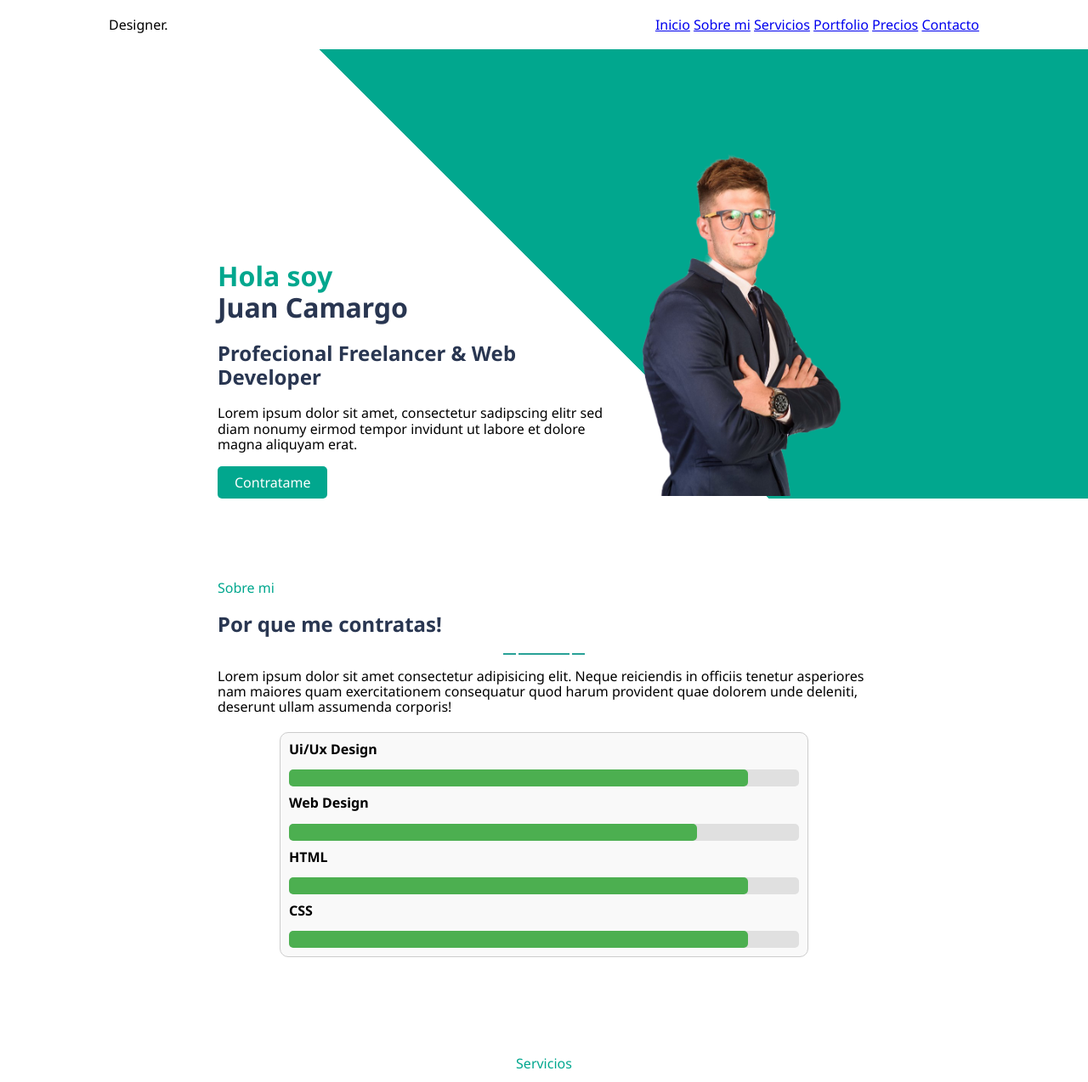
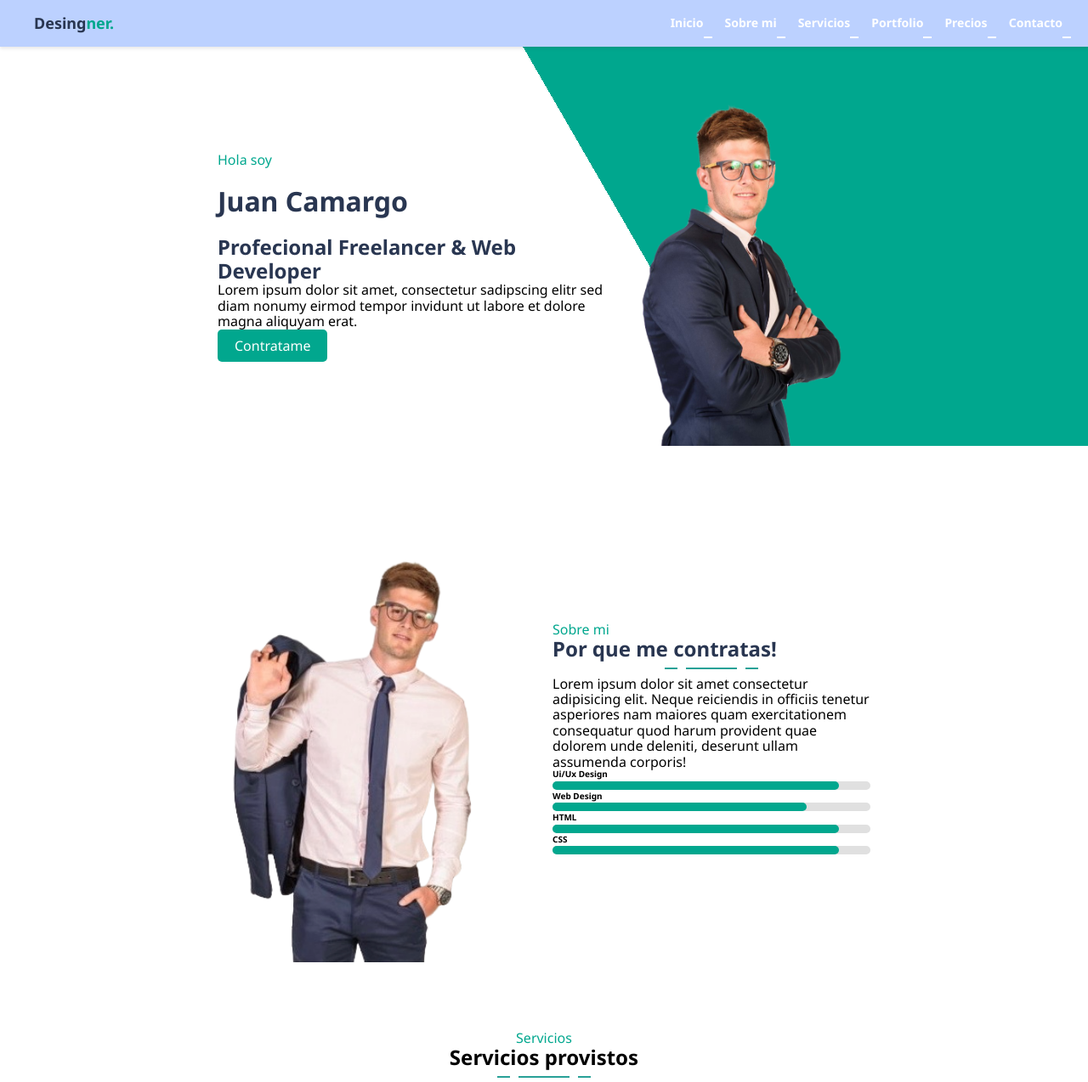
Before and after one commit to juanicamargo2001/TPF-Pagina-Tipo-Portfolio, a plain HTML site: page index.html in a window 1280 px wide. Shown: the top 1274 px of the page at 85% size. Drawn offline with nearby package versions, Linux system fonts and the light colour scheme.

Commit message:
estilando el header

```diff
--- a/css/styles.css
+++ b/css/styles.css
@@ -1,5 +1,12 @@
-*{
-    font-family: Noto Sans;
+* {
+    font-family: Noto Sans, sans-serif;
+    margin: 0;
+    padding: 0;
+    box-sizing: border-box;
+}
+
+body {
+    margin: 0;
 }
 
 .verde {
@@ -10,28 +17,96 @@
     color: #293651;
 }
 
-header{
+header {
     display: flex;
     justify-content: space-between;
     align-items: center;
-    padding: 20px 10vw;
-    background-color: #ffffff;
-    box-shadow: 0px 0px 10px 0px rgba(0,0,0,0.1);
+    position: fixed;
+    top: 0;
+    width: 100%;
+    padding: 5px 20px;
+    background-color: #bcd1ff;
+    box-shadow: 0 2px 4px rgba(0, 0, 0, 0.1); /* Sombra sutil */
+    z-index: 1000;
+}
+
+.logo {
+    margin-left: 20px;
+}
+
+.logo h1{
+    font-size: 18px;
+}
+
+.nav-bar {
+    display: flex;
+}
+
+.nav-bar nav {
+    display: flex;
+    gap: 5px; /* Espacio entre los enlaces */
+}
+
+.nav-bar a {
+    text-decoration: none;
+    color: #ffffff;
+    font-weight: bold;
+    font-size: 14px;
+    padding: 5px 10px;
+    position: relative;
+    transition: color 0.3s ease;
+}
+
+.nav-bar a::before, .nav-bar a::after {
+    content: '';
+    display: block;
+    position: absolute;
+    height: 2px;
+    width: 0;
+    background: #ffffff;
+    transition: width 0.3s;
+}
+
+.nav-bar a::before {
+    bottom: -5px;
+    left: 0;
+}
+
+.nav-bar a::after {
+    bottom: -5px;
+    right: 0;
+    width: 10px;
+}
+
+.nav-bar a:hover::before, .nav-bar a:hover::after {
+    width: 10px;
+}
+
+.nav-bar a:hover::before {
+    width: 30px; /* Ajusta este valor según necesites */
 }
 
 .hero{
     display: flex;
     flex-direction: row;
     justify-content: space-between;
-    align-items: flex-end;
+    align-items: center;
     padding-left: 20vw;
     padding-right: 20vw;
     padding-top: 10vh;
     background: rgb(255,255,255);
-    background: linear-gradient(45deg, rgba(255,255,255,1) 50%, rgba(1,167,142,1) 50%);
+    background: linear-gradient(60deg, rgba(255,255,255,1) 26%, rgba(255,255,255,1) 56%, rgba(0,167,142,1) 56%);
+}
+
+.hero-img{
+    display: flex ;
+    align-self: flex-end;
+
 }
 
 img{
+    display: flex ;
+    align-self: flex-end;
     width: 100%;
     height: auto;
 }
@@ -48,22 +123,47 @@ img{
     padding-right: 20vw;
     padding-top: 10vh;
     background-color: #ffffff;
+    display: flex;
+    flex-direction: row;
+    align-items: center;
+    gap: 20px;
 }
+.img-sobre-mi{
+    flex:1;
+}
+
+ .img-sobre-mi img{
+    width: 100%;
+    height: auto;
+    max-width: 300px;
+}
+
+.main-sobre-mi {
+    flex: 1; /* El texto ocupará más espacio que la imagen */
+}
+
+.hero-sobre-mi{
+    display: flex;
+    flex-direction: column;
+}
+
+
 
 .progress-bar {
     display: flex;
     flex-direction: column;
-    gap: 10px; /* Espacio entre cada barra de progreso */
+    gap: 2px; /* Espacio entre cada barra de progreso */
 }
 
 .progress-bar label {
     font-weight: bold;
-    margin-bottom: 5px; /* Espacio entre el label y la barra de progreso */
+    font-size: x-small;
+    margin-bottom: 0px; /* Espacio entre el label y la barra de progreso */
 }
 
 progress {
     width: 100%; /* Ajustar al ancho del contenedor */
-    height: 20px; /* Ajusta la altura de la barra de progreso */
+    height: 10px; /* Ajusta la altura de la barra de progreso */
     appearance: none; /* Elimina los estilos por defecto del navegador */
 }
 
@@ -73,24 +173,18 @@ progress::-webkit-progress-bar {
 }
 
 progress::-webkit-progress-value {
-    background-color: #4caf50; /* Color verde para el valor de la barra */
+    background-color: #01a78e; /* Color verde para el valor de la barra */
     border-radius: 5px; /* Bordes redondeados */
 }
 
 progress::-moz-progress-bar {
-    background-color: #4caf50; /* Color verde para el valor de la barra en Firefox */
+    background-color: #01a78e; /* Color verde para el valor de la barra en Firefox */
     border-radius: 5px; /* Bordes redondeados */
 }
 
-/* Opcional: Estilo para el contenedor */
-.progress-bar {
-    max-width: 600px; /* Ajusta el tamaño máximo del contenedor */
-    margin: 20px auto; /* Centra el contenedor horizontalmente */
-    padding: 10px;
-    border: 1px solid #ccc; /* Borde alrededor del contenedor */
-    border-radius: 10px; /* Bordes redondeados */
-    background-color: #f9f9f9; /* Fondo del contenedor */
-}
+
+
+
 
 .servicios{
     padding-left: 20vw;
@@ -147,10 +241,10 @@ progress::-moz-progress-bar {
     top: 0;
 }
 .line::before {
-    left: -18px;
+    left: -25px;
 }
 .line::after {
-    right: -18px;
+    right: -25px;
 }
 
 .portfolio{
--- a/index.html
+++ b/index.html
@@ -14,7 +14,7 @@
 <body>
     <header>
         <section class="logo">
-            <span>Desig</span><span class="highlight">ner.</span>
+            <h1 class="azul">Desing<span class="verde">ner.</span></h1>
         </section>
         <section class="nav-bar">
             <nav>
@@ -41,7 +41,8 @@
             </section>
             -->
             <section class="hero-content">
-                <h1 class="verde">Hola soy<br><span class="azul">Juan Camargo</span></h1>
+                <p class="verde tamano-20">Hola soy</p>
+                <h1 class="azul">Juan Camargo</h1>
                 <h2 class="azul">Profecional Freelancer & Web Developer</h2>
                 <p>Lorem ipsum dolor sit amet, consectetur sadipscing elitr sed diam nonumy eirmod tempor invidunt ut labore et dolore magna aliquyam erat.</p>
                 <button type="button" class="boton-1">Contratame</button>
@@ -54,10 +55,17 @@
 
         <!-- Inicio sobre mi -->
         <section class="sobre-mi">
+            <section class="img-sobre-mi">
+                <img src="img/sobre-mi-image.png" alt="Sobre mi">
+            </section>
+            <section class="main-sobre-mi">
+                <section class="hero-sobre-mi">
                     <p class="verde">Sobre mi</p>
                     <h2 class="azul">Por que me contratas!</h2>
                     <div class="line"></div>
                     <p>Lorem ipsum dolor sit amet consectetur adipisicing elit. Neque reiciendis in officiis tenetur asperiores nam maiores quam exercitationem consequatur quod harum provident quae dolorem unde deleniti, deserunt ullam assumenda corporis!</p>
+                </section>
+
                 <div class="progress-bar">
                     <label for="ui">Ui/Ux Design</label>
                     <progress id="ui" value="90" max="100">90%</progress>
@@ -68,6 +76,8 @@
                     <label for="css" value="90" max="100">CSS</label>
                     <progress id="css" value="90" max="100">90%</progress>
                 </div>
+            </section>
+
         </section>
         <!-- Fin sobre mi -->
 
```
Also changed, not shown: img/sobre-mi-image.png (added). Lines whose indentation alone changed are shown as unchanged.
